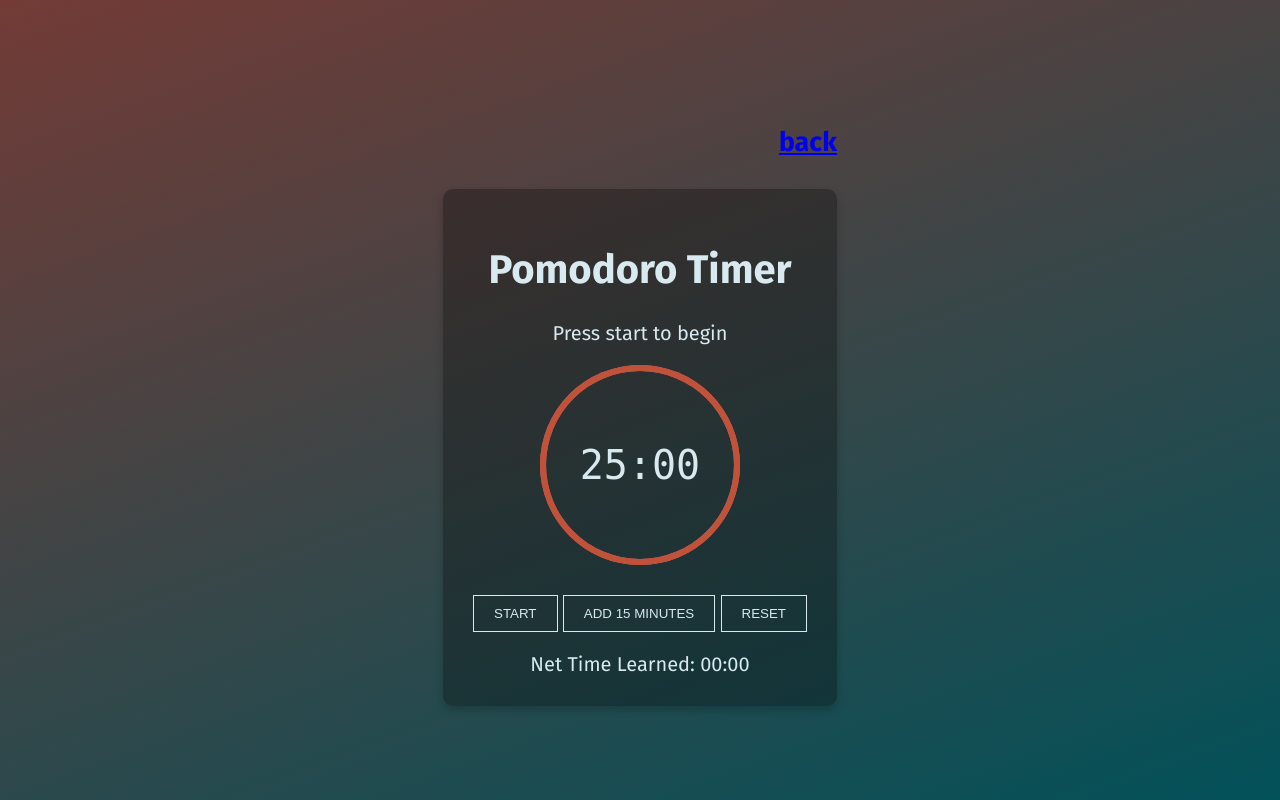
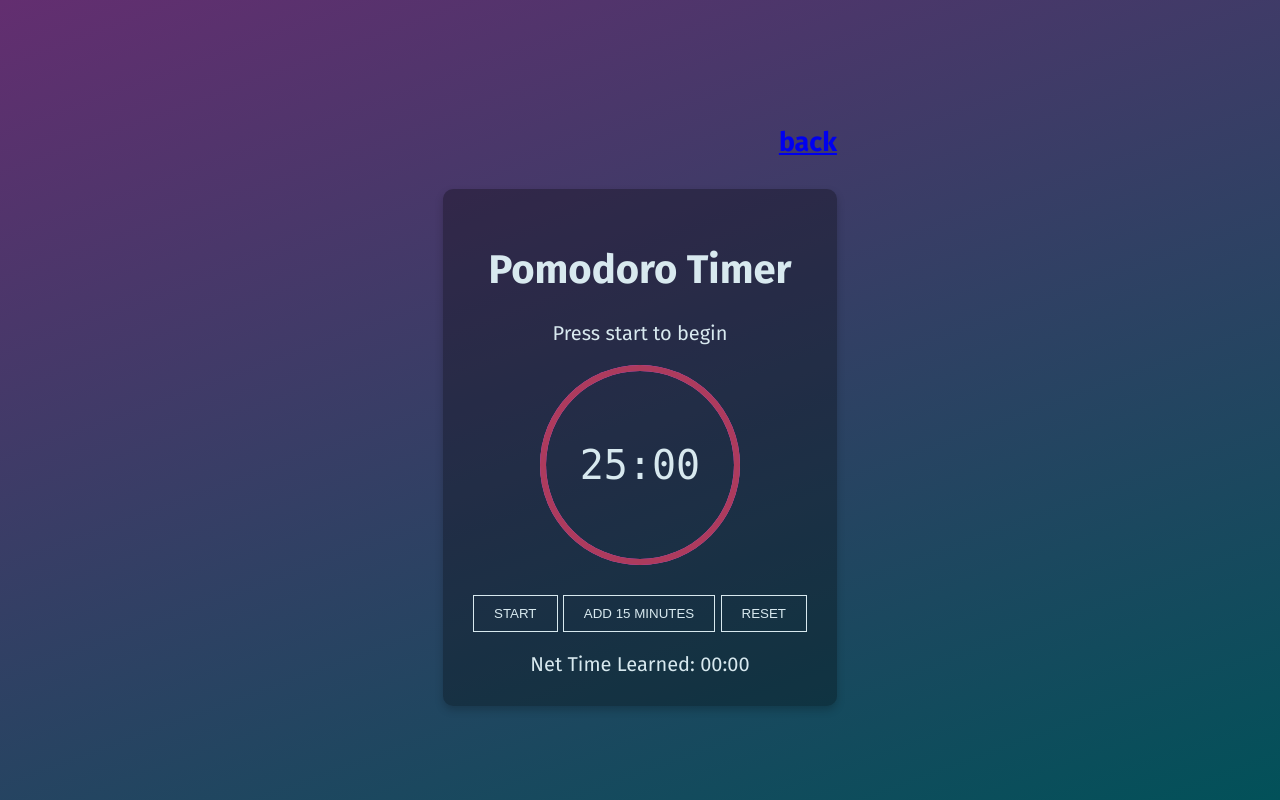
Before and after one commit to Quakerhash/Pomodoro-Timer, a Django app: template templates/Timer.html in a window 1280 px wide. Run offline with Django 3.2, Linux system fonts and the light colour scheme; the template is opened without the code that fills it, so the values that code supplies are empty; some web fonts are replaced.

Commit message:
Update Timer.html

```diff
--- a/templates/Timer.html
+++ b/templates/Timer.html
@@ -13,7 +13,7 @@
             font-size: 20px;
             min-height: 100vh;
             color: #d8e9ef;
-            background-image: linear-gradient(-20deg, #025159 0%, #733b36 100%);
+            background-image: linear-gradient(-20deg, #025159 0%, #632e70 100%);
             display: flex;
             justify-content: center;
             align-items: center;
@@ -58,10 +58,10 @@
             border-left: none;
         }
         .circle {
-            border-color: #bf5239;
+            border-color: #ad3b5d;
         }
         .circle-mask {
-            border-color: #e85a71;
+            border-color: #d05ae8;
         }
         .app-counter-box {
             position: absolute;
```
